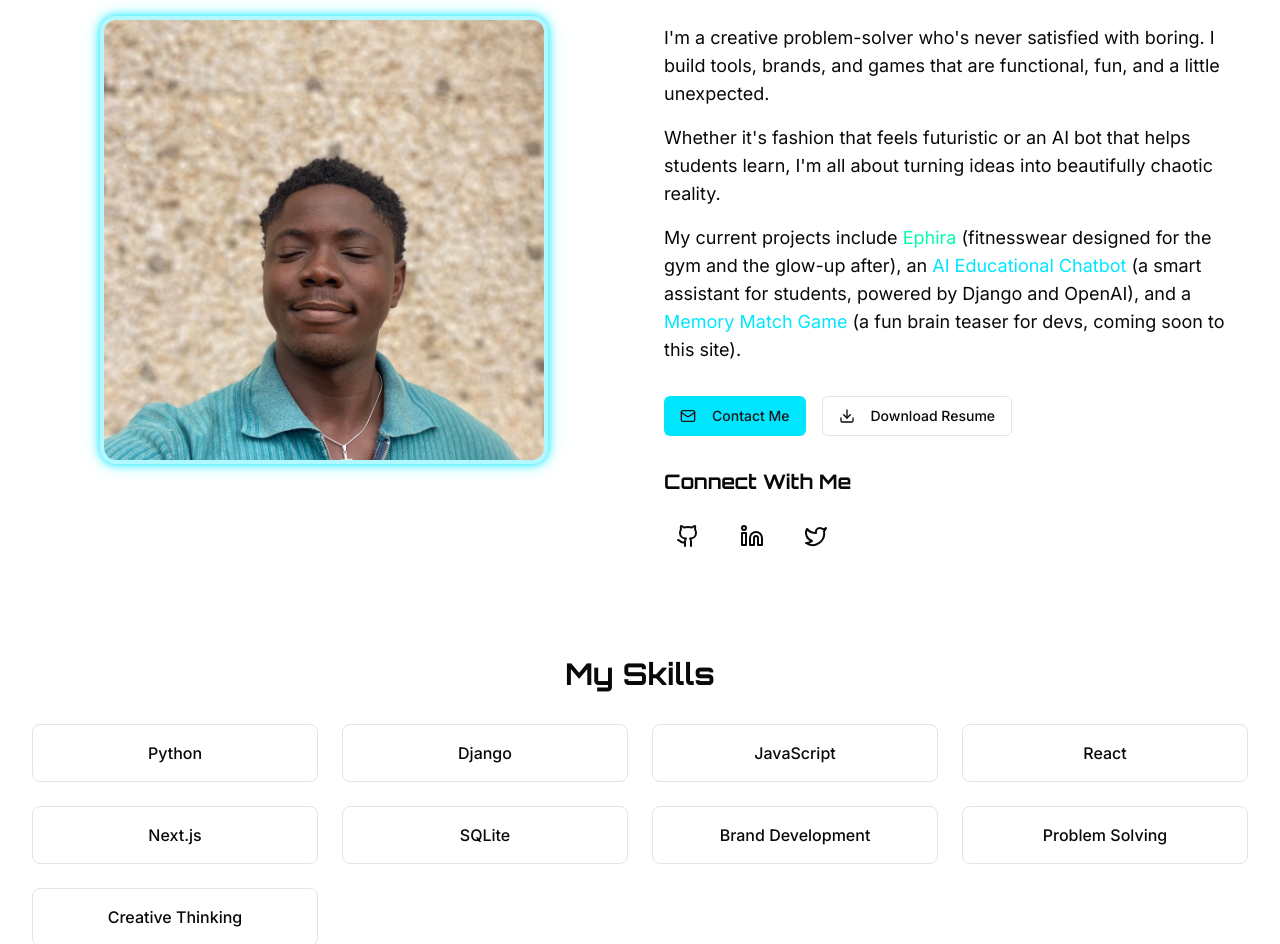
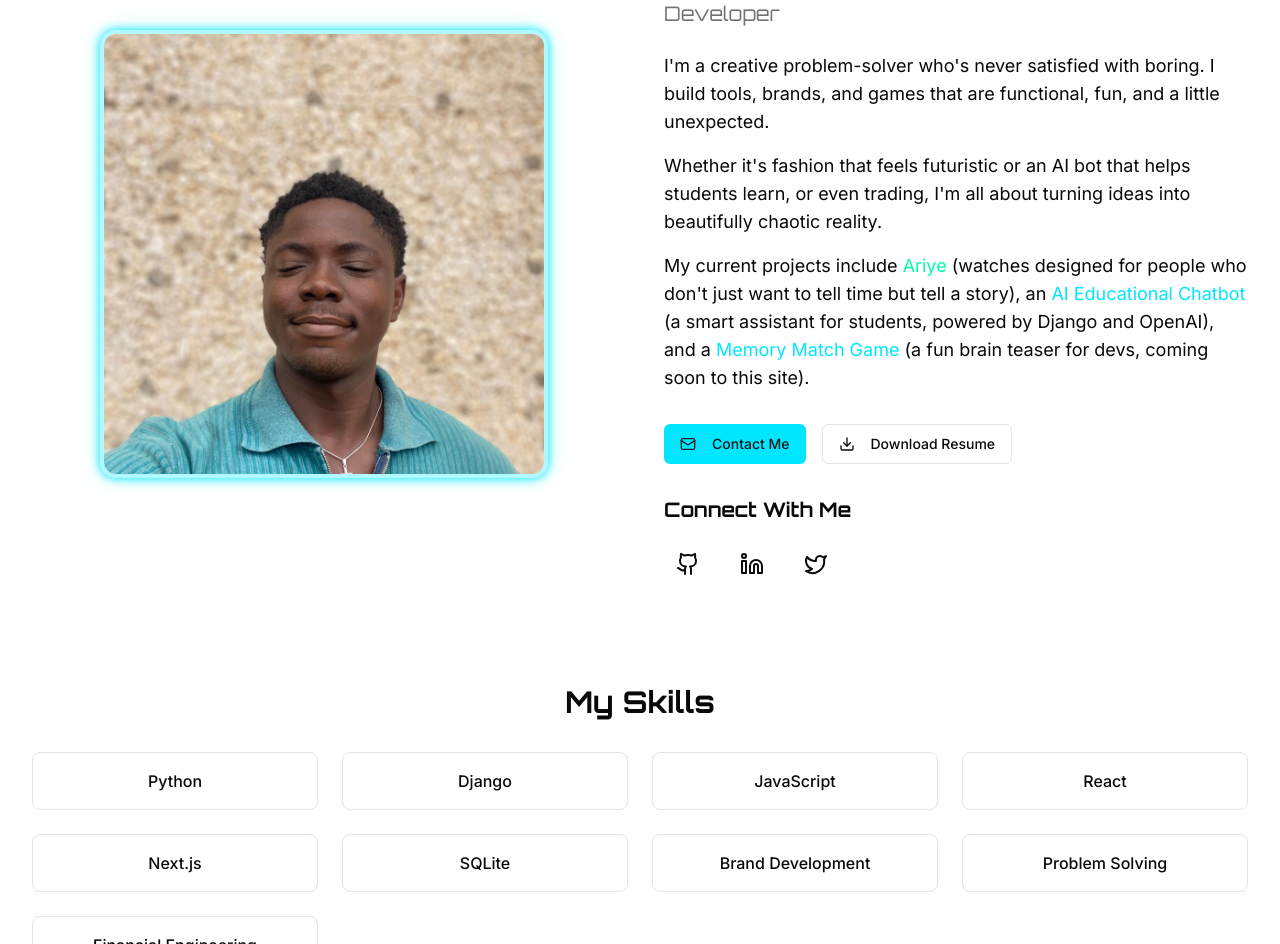
Before and after one commit to TheDroidbrand/myPortfolio, a Next.js app: page /about in a window 1280 px wide. Shown: the part 308-1252 px from the top of the page. Built offline with nearby package versions, Linux system fonts and the light colour scheme.

Commit message:
cv update and about me section

```diff
--- a/app/about/page.tsx
+++ b/app/about/page.tsx
@@ -45,19 +45,18 @@ export default function AboutPage() {
             <h2 className="text-3xl font-bold mb-4">
               Hi, I'm <span className="text-primary">Seyi</span>
             </h2>
-            <h3 className="text-xl text-muted-foreground mb-6">Creative Problem-Solver & Developer</h3>
+            <h3 className="text-xl text-muted-foreground mb-6">Creative Problem-Solver, Financial Engineer & Developer</h3>
             <div className="space-y-4 text-lg">
               <p>
                 I'm a creative problem-solver who's never satisfied with boring. I build tools, brands, and games that
                 are functional, fun, and a little unexpected.
               </p>
               <p>
-                Whether it's fashion that feels futuristic or an AI bot that helps students learn, I'm all about turning
+                Whether it's fashion that feels futuristic or an AI bot that helps students learn, or even trading, I'm all about turning
                 ideas into beautifully chaotic reality.
               </p>
               <p>
-                My current projects include <span className="text-secondary">Ephira</span> (fitnesswear designed for the
-                gym and the glow-up after), an <span className="text-primary">AI Educational Chatbot</span> (a smart
+                My current projects include <span className="text-secondary">Ariye</span> (watches designed for people who don't just want to tell time but tell a story), an <span className="text-primary">AI Educational Chatbot</span> (a smart
                 assistant for students, powered by Django and OpenAI), and a{" "}
                 <span className="text-primary">Memory Match Game</span> (a fun brain teaser for devs, coming soon to
                 this site).
@@ -99,7 +98,7 @@ export default function AboutPage() {
                   <Linkedin className="h-6 w-6" />
                 </Link>
                 <Link
-                  href="https://twitter.com/notunknownseyi"
+                  href="https://twitter.com/duodendride"
                   target="_blank"
                   rel="noopener noreferrer"
                   className="bg-card hover:bg-primary/10 p-3 rounded-full transition-colors"
@@ -130,7 +129,7 @@ export default function AboutPage() {
               "SQLite",
               "Brand Development",
               "Problem Solving",
-              "Creative Thinking",
+              "Financial Engineering",
             ].map((skill, index) => (
               <div
                 key={index}
```
Also changed, not shown: 2 other files (tests, documents, lock files or other folders).
